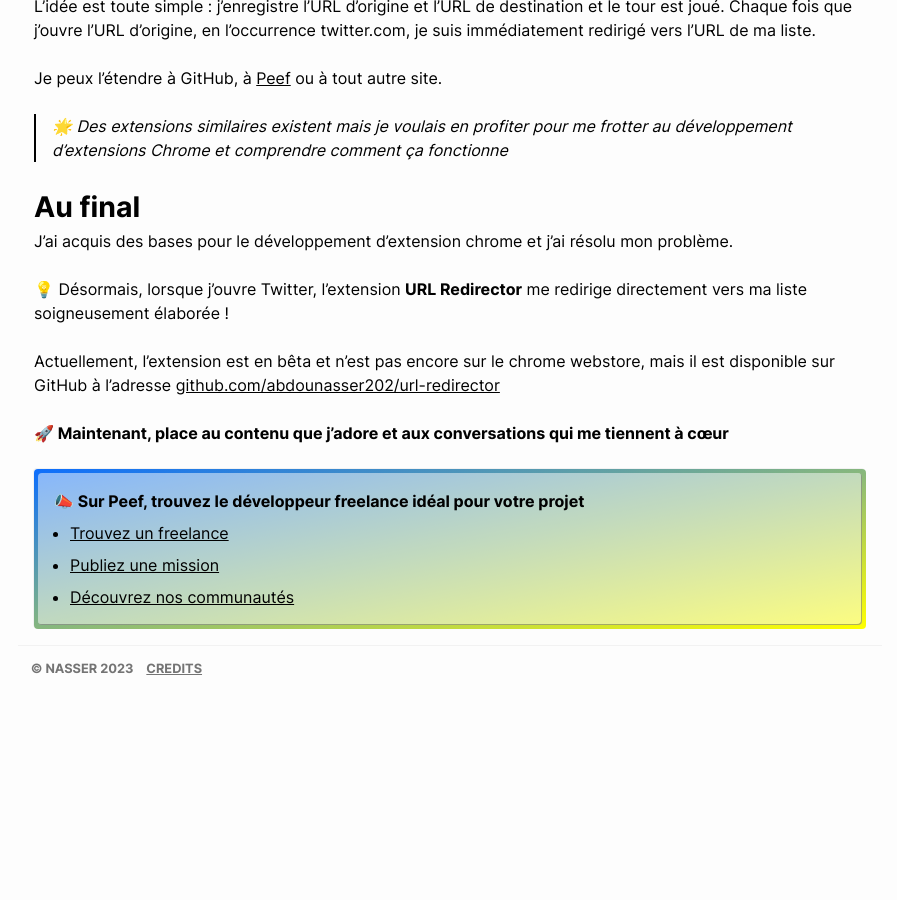
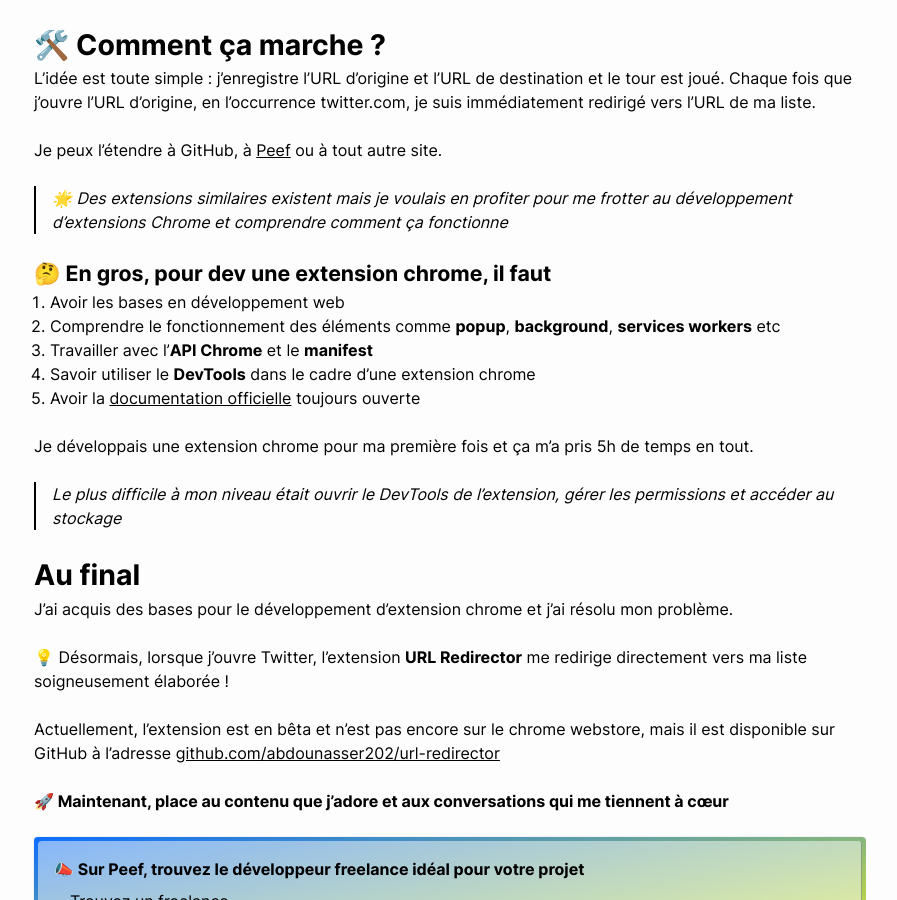
Before and after one commit to abdounasser202/abdounasser202.github.io, a Jekyll site: the page built from _posts/2023-10-15-chrome-url-redirector.md, in a window 1280 px wide and 900 px high, scrolled down 1034 px. Shown: the whole window, without its empty margins (190-1087 px from the left). Built offline with Jekyll 4.4.1, drawn with Linux system fonts in a browser that asks for light colours; before the commit the page ends 1725 px from its top, so only the background shows below that; some of the changed text lies outside the part shown.

Commit message:
Update 2023-10-15-chrome-url-redirector.md

```diff
--- a/_posts/2023-10-15-chrome-url-redirector.md
+++ b/_posts/2023-10-15-chrome-url-redirector.md
@@ -8,6 +8,8 @@
 tags: dev
 image: screenshot.png
 ---
+
+J'ai passé une aventure en 5h de temps pour résoudre mon problème et apprendre quelque chose de nouveau.
 
 ## Pourquoi ?
 
@@ -43,6 +45,19 @@
 > 🌟 Des extensions similaires existent mais je voulais en profiter pour
 > me frotter au développement d'extensions Chrome et comprendre comment ça fonctionne
 
+### 🤔 En gros, pour dev une extension chrome, il faut
+
+1. Avoir les bases en développement web
+2. Comprendre le fonctionnement des éléments comme **popup**, **background**, **services workers** etc
+3. Travailler avec l'**API Chrome** et le **manifest**
+4. Savoir utiliser le **DevTools** dans le cadre d'une extension chrome
+5. Avoir la [documentation officielle](https://developer.chrome.com/docs/extensions/) toujours ouverte
+
+Je développais une extension chrome pour ma première fois et ça m'a pris 5h de temps en tout.
+
+> Le plus difficile à mon niveau était ouvrir le DevTools de l'extension, gérer les permissions
+> et accéder au stockage
+
 ## Au final
 
 J'ai acquis des bases pour le développement d'extension chrome et j'ai résolu mon problème.
```
